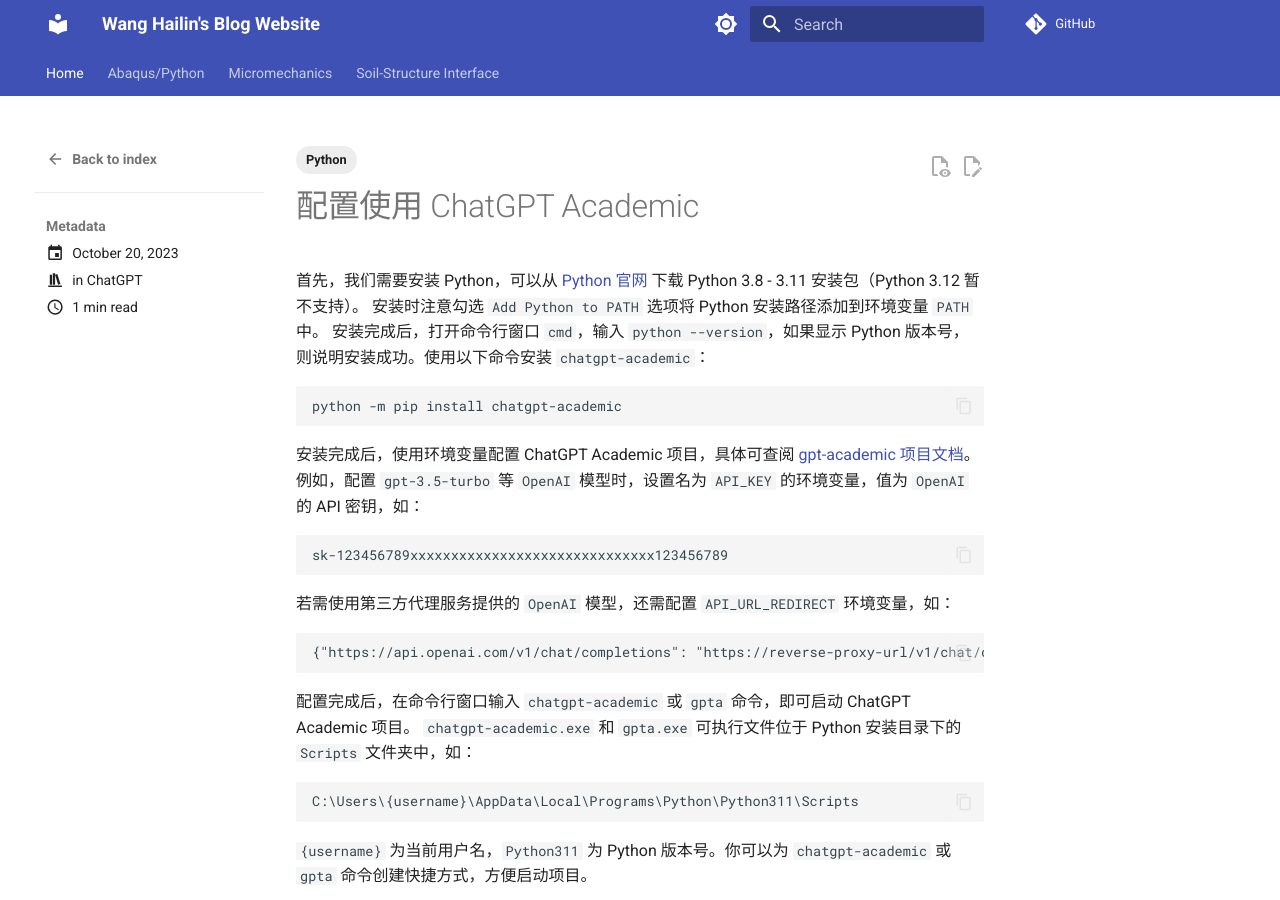
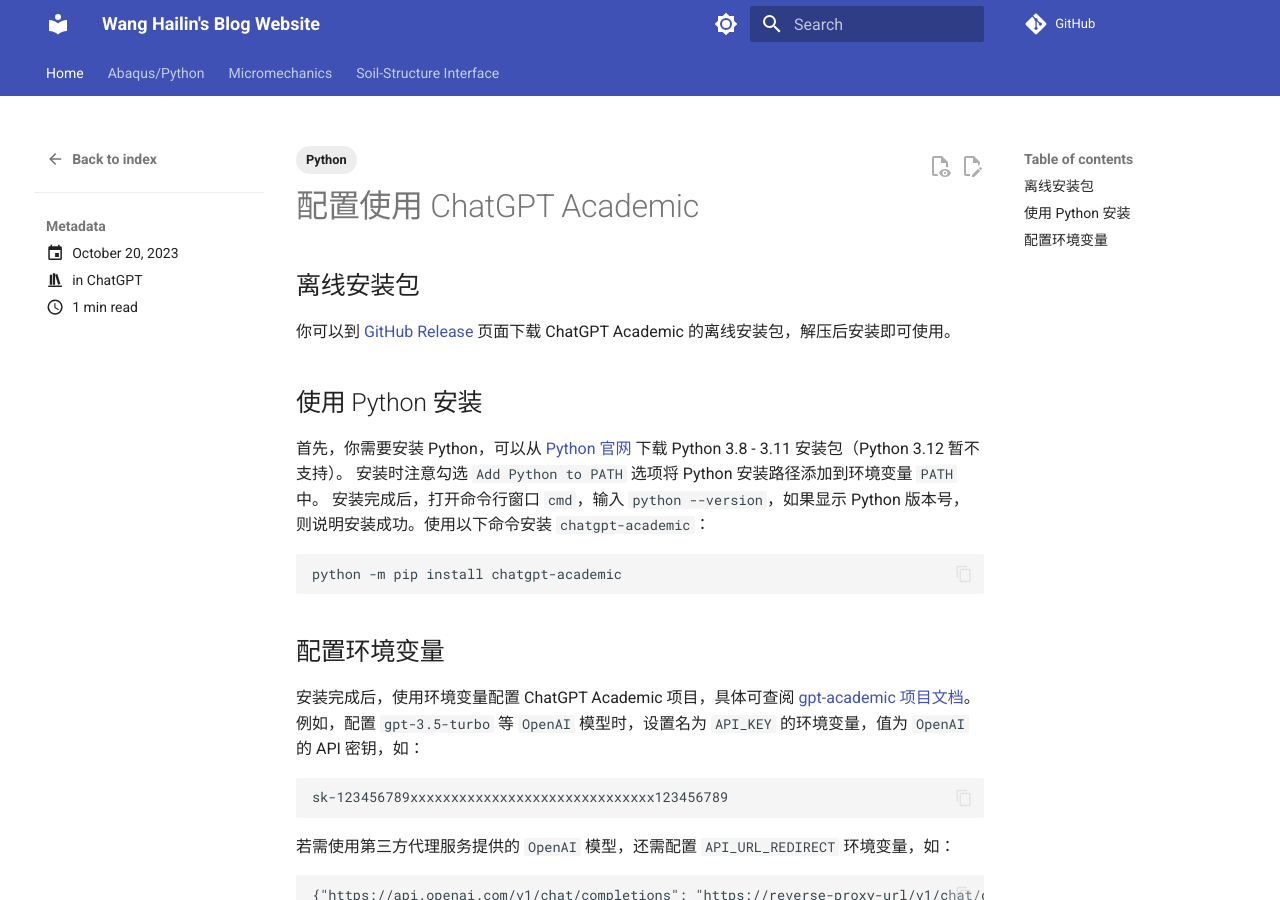
Before and after one commit to haiiliin/haiiliin.github.io, an MkDocs documentation site: the page built from docs/posts/chatgpt-academic.md, in a window 1280 px wide and 900 px high. Built offline with MkDocs 1.6.1 and Material for MkDocs 9.7.7, drawn with Linux system fonts in a browser that asks for light colours; comment, search, counter and statistics services are not loaded.

Commit message:
Update chatgpt-academic.md

````diff
--- a/docs/posts/chatgpt-academic.md
+++ b/docs/posts/chatgpt-academic.md
@@ -9,13 +9,21 @@
 
 # 配置使用 ChatGPT Academic
 
-首先，我们需要安装 Python，可以从 [Python 官网](https://www.python.org/downloads/) 下载 Python 3.8 - 3.11 安装包（Python 3.12 暂不支持）。
+## 离线安装包
+
+你可以到 [GitHub Release](https://github.com/haiiliin/gpt_academic/releases) 页面下载 ChatGPT Academic 的离线安装包，解压后安装即可使用。
+
+## 使用 Python 安装
+
+首先，你需要安装 Python，可以从 [Python 官网](https://www.python.org/downloads/) 下载 Python 3.8 - 3.11 安装包（Python 3.12 暂不支持）。
 安装时注意勾选 `Add Python to PATH` 选项将 Python 安装路径添加到环境变量 `PATH` 中。
 安装完成后，打开命令行窗口 `cmd`，输入 `python --version`，如果显示 Python 版本号，则说明安装成功。使用以下命令安装 `chatgpt-academic`：
 
 ```sh
 python -m pip install chatgpt-academic
 ```
+
+## 配置环境变量
 
 安装完成后，使用环境变量配置 ChatGPT Academic 项目，具体可查阅 [gpt-academic 项目文档](https://github.com/binary-husky/gpt_academic/wiki/项目配置说明)。
 例如，配置 `gpt-3.5-turbo` 等 `OpenAI` 模型时，设置名为 `API_KEY` 的环境变量，值为 `OpenAI` 的 API 密钥，如：
````
